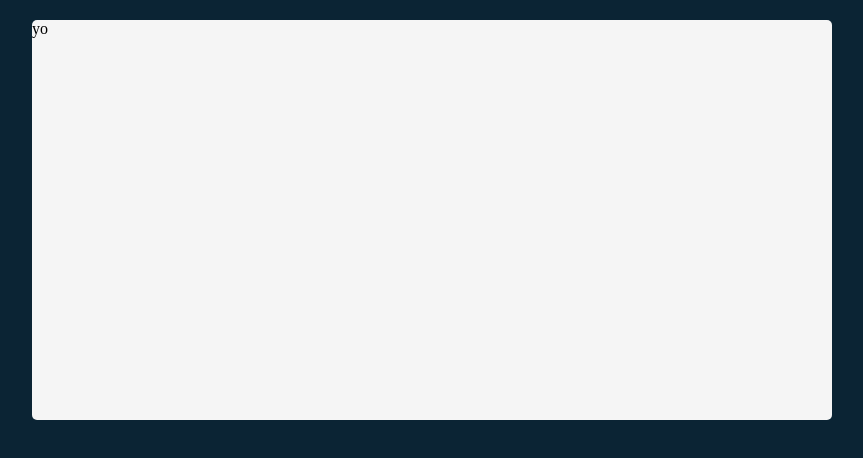
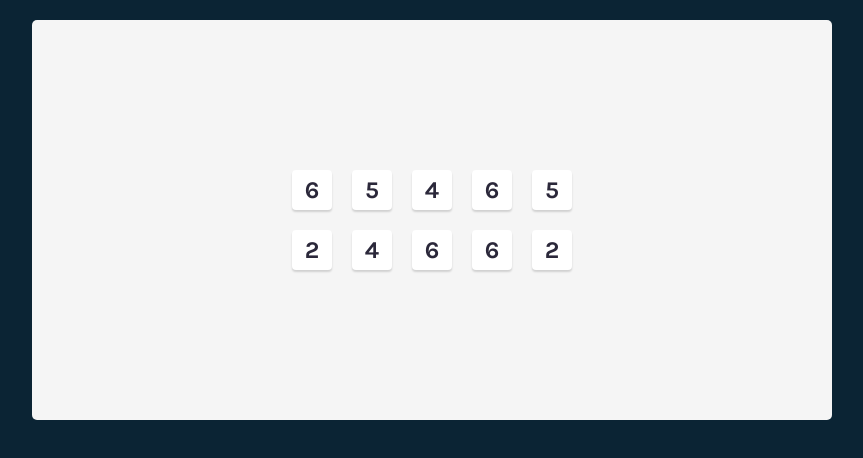
Before and after one commit to BigPugLabs/tsenzies, a React (Vite) app: page / in a window 1280 px wide. Shown: the top 458 px of the page, without its empty margins (208-1071 px from the left). Built offline with nearby package versions, Linux system fonts and the light colour scheme.

Commit message:
Die component layout

```diff
--- a/index.html
+++ b/index.html
@@ -3,6 +3,9 @@
 
 <head>
     <meta charset="UTF-8" />
+    <link rel="preconnect" href="https://fonts.googleapis.com">
+    <link rel="preconnect" href="https://fonts.gstatic.com" crossorigin>
+    <link href="https://fonts.googleapis.com/css2?family=Inter&family=Karla:wght@700&display=swap" rel="stylesheet">
     <link rel="icon" type="image/svg+xml" href="/vite.svg" />
     <meta name="viewport" content="width=device-width, initial-scale=1.0" />
     <title>Tsenzies - A dice game made with react and typescript</title>
--- a/src/App.tsx
+++ b/src/App.tsx
@@ -1,8 +1,22 @@
+import Die from "./components/Die"
 
 function App() {
 
     return (
-        <main>yo</main>
+        <main>
+            <div className="die--tray">
+                <Die number={Math.floor(Math.random() * 6) + 1} />
+                <Die number={Math.floor(Math.random() * 6) + 1} />
+                <Die number={Math.floor(Math.random() * 6) + 1} />
+                <Die number={Math.floor(Math.random() * 6) + 1} />
+                <Die number={Math.floor(Math.random() * 6) + 1} />
+                <Die number={Math.floor(Math.random() * 6) + 1} />
+                <Die number={Math.floor(Math.random() * 6) + 1} />
+                <Die number={Math.floor(Math.random() * 6) + 1} />
+                <Die number={Math.floor(Math.random() * 6) + 1} />
+                <Die number={Math.floor(Math.random() * 6) + 1} />
+            </div>
+        </main>
     )
 }
 
--- /dev/null
+++ b/src/components/Die.tsx
@@ -0,0 +1,9 @@
+interface DieProps {
+    number: number;
+}
+
+export default function Die(props: DieProps) {
+    return (
+        <div>{props.number}</div>
+    )
+}
--- a/src/index.css
+++ b/src/index.css
@@ -9,9 +9,30 @@ body {
 }
 
 main {
+    align-items: center;
     background-color: #F5F5F5;
     border-radius: 5px;
+    display: flex;
     height: 400px;
+    justify-content: center;
     margin: 0px auto;
     max-width: 800px;
 }
+
+.die--tray {
+    display: grid;
+    gap: 20px 20px;
+    grid-template-columns: repeat(5, 1fr);
+    grid-template-rows: repeat(2, 1fr);
+}
+
+.die--tray div {
+    background-color: #FFF;
+    border-radius: 4px;
+    box-shadow: 0px 2px 2px rgba(0, 0, 0, 0.15);
+    color: #2B283A;
+    font: 700 24px/40px 'Karla', sans-serif;
+    height: 40px;
+    text-align: center;
+    width: 40px;
+}
```
